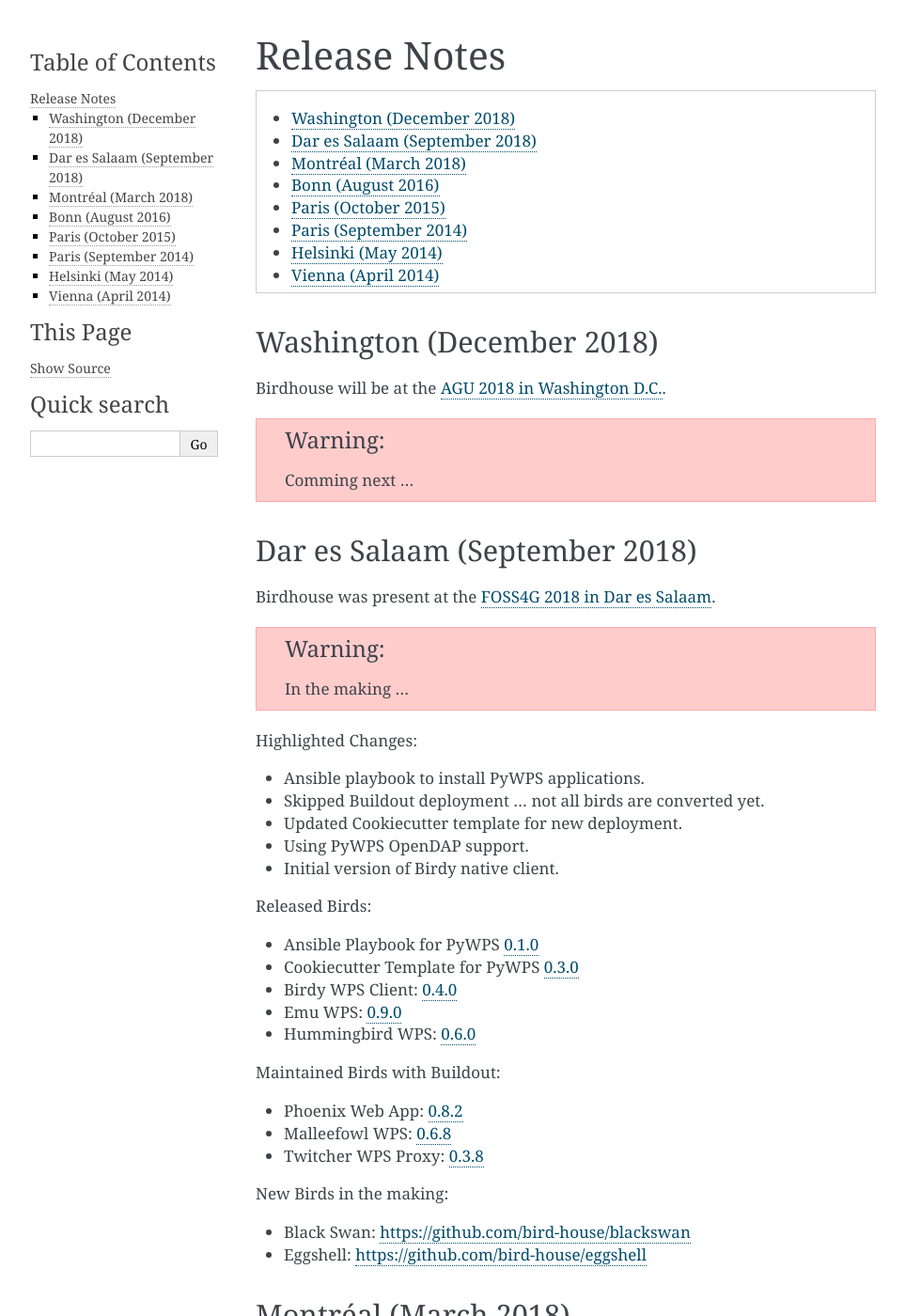
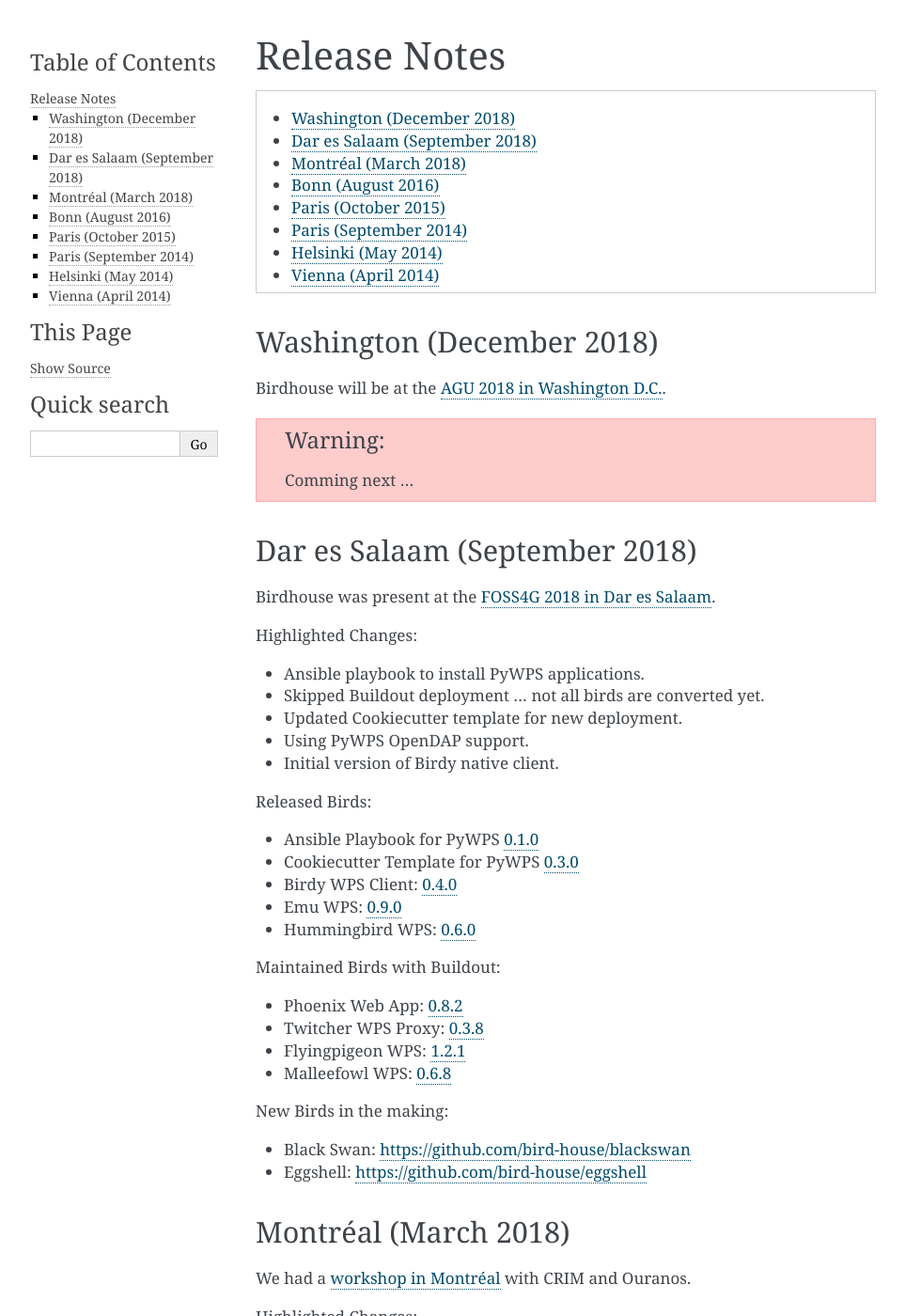
Before and after one commit to bird-house/birdhouse-docs, a Sphinx documentation site: the page built from docs/source/release_notes.rst, in a window 1280 px wide and 1400 px high. Shown: the whole window at 94% size, without its empty margins (148-1111 px from the left). Built offline with Sphinx 7.4.7, drawn with Linux system fonts in a browser that asks for light colours.

Commit message:
added flyp to release

```diff
--- a/docs/source/release_notes.rst
+++ b/docs/source/release_notes.rst
@@ -21,8 +21,6 @@
 
 Birdhouse was present at the `FOSS4G 2018 in Dar es Salaam <https://2018.foss4g.org/>`_.
 
-.. warning:: In the making ...
-
 Highlighted Changes:
 
 * Ansible playbook to install PyWPS applications.
@@ -42,8 +40,9 @@
 Maintained Birds with Buildout:
 
 * Phoenix Web App: `0.8.2 <https://github.com/bird-house/pyramid-phoenix/releases/tag/v0.8.2>`_
+* Twitcher WPS Proxy: `0.3.8 <https://github.com/bird-house/twitcher/releases/tag/v0.3.8>`_
+* Flyingpigeon WPS: `1.2.1 <https://github.com/bird-house/flyingpigeon/releases/tag/v.1.2.1>`_
 * Malleefowl WPS: `0.6.8 <https://github.com/bird-house/malleefowl/releases/tag/v0.6.8>`_
-* Twitcher WPS Proxy: `0.3.8 <https://github.com/bird-house/twitcher/releases/tag/v0.3.8>`_
 
 New Birds in the making:
 
```
